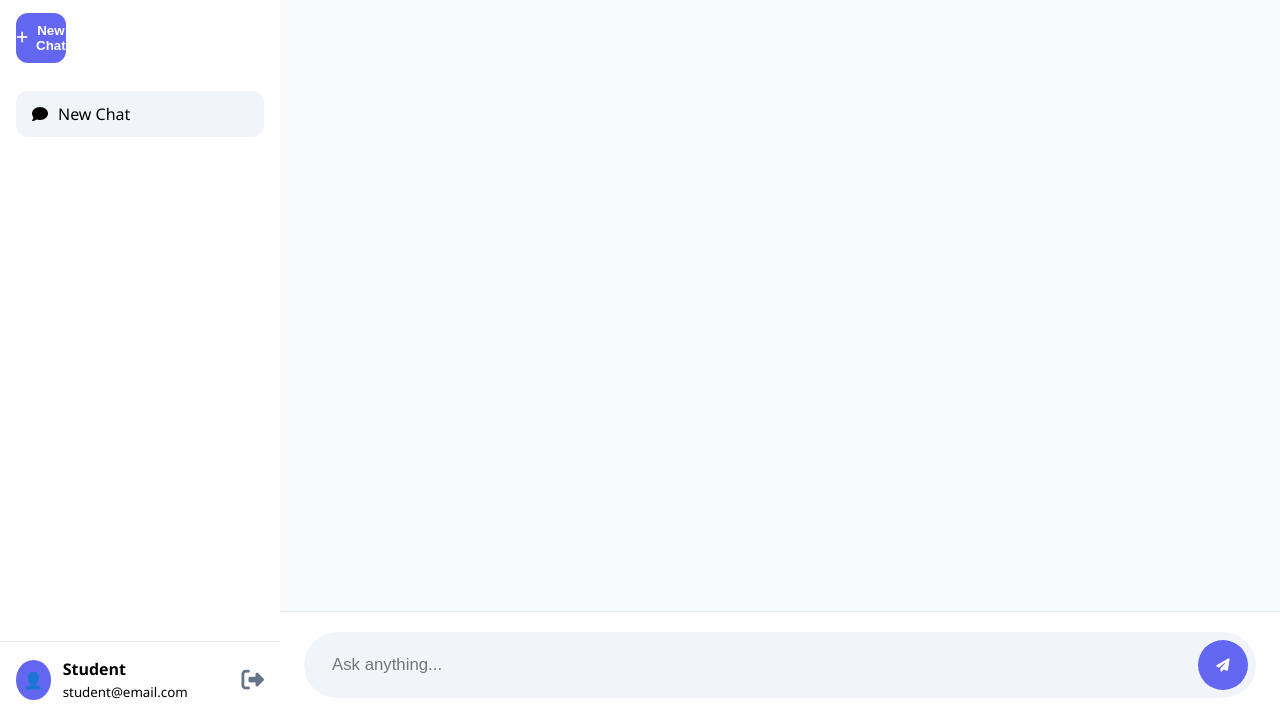
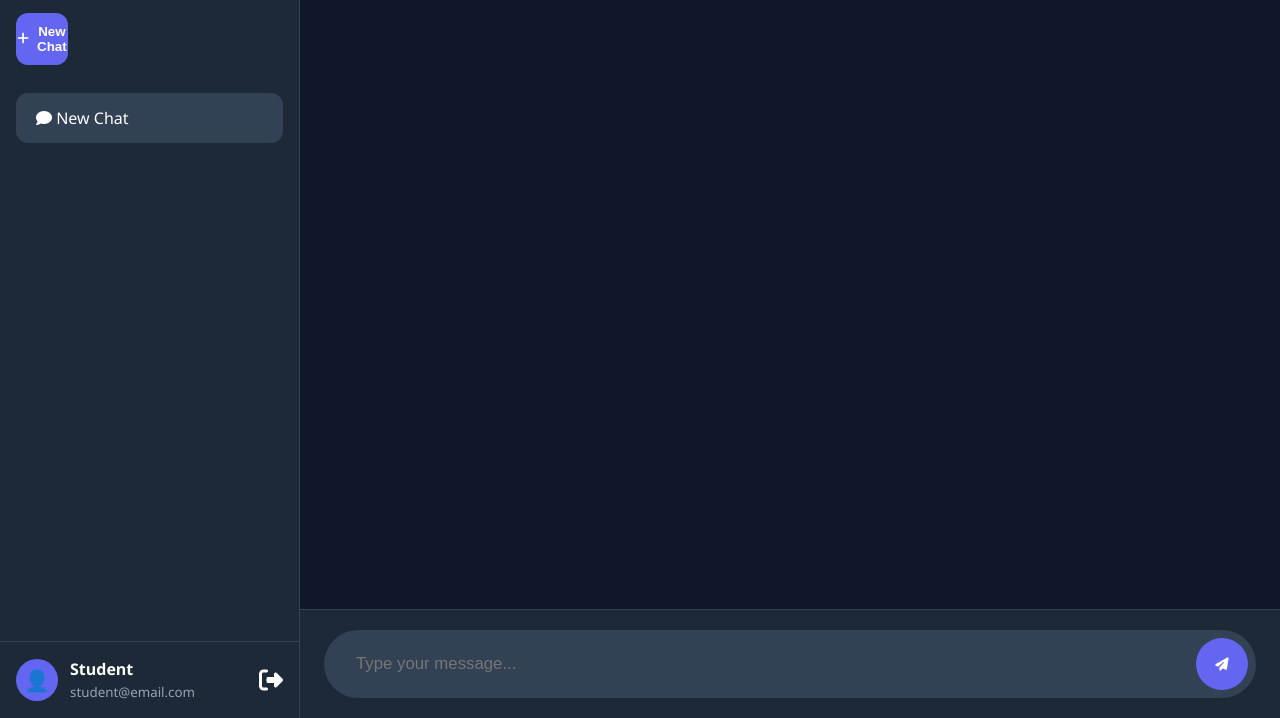
Before and after one commit to dorgbefu/studymate-ai, a plain HTML site: page frontend/index.html in a window 1280 px wide. Shown: the part 82-800 px from the top of the page. Drawn offline with Linux system fonts and the light colour scheme.

Commit message:
Update index.html

```diff
--- a/frontend/index.html
+++ b/frontend/index.html
@@ -8,38 +8,37 @@
     <style>
         :root {
             --primary: #6366f1;
-            --primary-dark: #4f46e5;
         }
         * { margin: 0; padding: 0; box-sizing: border-box; }
         body {
             font-family: 'Segoe UI', system-ui, sans-serif;
-            background: linear-gradient(135deg, #f0f4ff 0%, #e0e7ff 100%);
+            background: #0f172a;
             height: 100vh;
             display: flex;
             overflow: hidden;
+            color: white;
         }
 
-        /* SIDEBAR */
+        /* Sidebar */
         .sidebar {
-            width: 280px;
-            background: white;
-            box-shadow: 2px 0 10px rgba(0,0,0,0.1);
+            width: 300px;
+            background: #1e2937;
+            border-right: 1px solid #334155;
             display: flex;
             flex-direction: column;
         }
         .sidebar-header {
             padding: 20px;
-            border-bottom: 1px solid #e2e8f0;
+            border-bottom: 1px solid #334155;
             display: flex;
             align-items: center;
             gap: 12px;
         }
         .logo {
             font-size: 28px;
-            font-weight: 700;
             color: var(--primary);
         }
-        .new-chat-btn {
+        .new-chat {
             margin: 16px;
             padding: 14px;
             background: var(--primary);
@@ -60,45 +59,25 @@
             padding: 8px;
         }
         .chat-item {
-            padding: 12px 16px;
+            padding: 14px 20px;
             margin: 4px 8px;
             border-radius: 12px;
             cursor: pointer;
-            display: flex;
-            align-items: center;
-            gap: 10px;
+            transition: 0.2s;
         }
         .chat-item:hover, .chat-item.active {
-            background: #f1f5f9;
+            background: #334155;
+        }
+        .chat-item .title {
+            font-weight: 500;
+            margin-bottom: 4px;
+        }
+        .chat-item .time {
+            font-size: 0.8rem;
+            color: #94a3b8;
         }
 
-        .sidebar-footer {
-            padding: 16px;
-            border-top: 1px solid #e2e8f0;
-            display: flex;
-            align-items: center;
-            gap: 12px;
-        }
-        .profile {
-            display: flex;
-            align-items: center;
-            gap: 12px;
-            flex: 1;
-            cursor: pointer;
-        }
-        .avatar {
-            width: 40px;
-            height: 40px;
-            background: #6366f1;
-            color: white;
-            border-radius: 50%;
-            display: flex;
-            align-items: center;
-            justify-content: center;
-            font-weight: bold;
-        }
-
-        /* MAIN CHAT AREA */
+        /* Main Chat Area */
         .main {
             flex: 1;
             display: flex;
@@ -106,58 +85,69 @@
         }
         .chat-header {
             padding: 16px 24px;
-            background: white;
-            border-bottom: 1px solid #e2e8f0;
-            font-weight: 600;
+            background: #1e2937;
+            border-bottom: 1px solid #334155;
             display: flex;
             align-items: center;
             gap: 12px;
+            font-weight: 600;
         }
+
         .messages {
             flex: 1;
             padding: 24px;
             overflow-y: auto;
-            background: #f8fafc;
+            background: #0f172a;
             display: flex;
             flex-direction: column;
             gap: 16px;
         }
+
         .message {
             max-width: 75%;
             padding: 14px 18px;
             border-radius: 20px;
-            line-height: 1.5;
+            position: relative;
+            line-height: 1.6;
         }
         .user {
             align-self: flex-end;
-            background: #6366f1;
+            background: var(--primary);
             color: white;
-            border-bottom-right-radius: 6px;
+            border-bottom-right-radius: 4px;
         }
         .ai {
             align-self: flex-start;
-            background: white;
-            box-shadow: 0 2px 8px rgba(0,0,0,0.08);
-            border-bottom-left-radius: 6px;
+            background: #334155;
+            color: white;
+            border-bottom-left-radius: 4px;
+        }
+
+        .typing {
+            align-self: flex-start;
+            background: #334155;
+            padding: 14px 18px;
+            border-radius: 20px;
+            border-bottom-left-radius: 4px;
         }
 
         .input-area {
             padding: 20px 24px;
-            background: white;
-            border-top: 1px solid #e2e8f0;
+            background: #1e2937;
+            border-top: 1px solid #334155;
         }
         .input-box {
             display: flex;
-            gap: 12px;
-            background: #f1f5f9;
+            background: #334155;
             border-radius: 9999px;
             padding: 8px;
         }
         input {
             flex: 1;
+            background: transparent;
             border: none;
-            background: transparent;
-            padding: 14px 20px;
+            color: white;
+            padding: 16px 24px;
             font-size: 1.05rem;
             outline: none;
         }
@@ -165,14 +155,34 @@
             background: var(--primary);
             color: white;
             border: none;
-            width: 50px;
-            height: 50px;
+            width: 52px;
+            height: 52px;
             border-radius: 50%;
             cursor: pointer;
+        }
+
+        /* Profile */
+        .sidebar-footer {
+            padding: 16px;
+            border-top: 1px solid #334155;
+            display: flex;
+            align-items: center;
+            gap: 12px;
+        }
+        .avatar {
+            width: 42px;
+            height: 42px;
+            background: var(--primary);
+            border-radius: 50%;
+            display: flex;
+            align-items: center;
+            justify-content: center;
+            font-size: 1.3rem;
         }
     </style>
 </head>
 <body>
+
     <!-- SIDEBAR -->
     <div class="sidebar">
         <div class="sidebar-header">
@@ -180,23 +190,19 @@
             <h2>StudyMate AI</h2>
         </div>
 
-        <button class="new-chat-btn" onclick="newChat()">
+        <button class="new-chat" onclick="newChat()">
             <i class="fas fa-plus"></i> New Chat
         </button>
 
-        <div class="chat-list" id="chatList">
-            <!-- Chat items will be added by JavaScript -->
-        </div>
+        <div class="chat-list" id="chatList"></div>
 
         <div class="sidebar-footer">
-            <div class="profile" onclick="showProfile()">
-                <div class="avatar">👤</div>
-                <div>
-                    <strong id="username">Student</strong>
-                    <small id="useremail">student@email.com</small>
-                </div>
+            <div class="avatar">👤</div>
+            <div style="flex:1">
+                <strong>Student</strong><br>
+                <small style="color:#94a3b8">student@email.com</small>
             </div>
-            <i class="fas fa-sign-out-alt" onclick="logout()" style="cursor:pointer; font-size:1.4rem; color:#64748b;"></i>
+            <i class="fas fa-sign-out-alt" onclick="logout()" style="cursor:pointer;font-size:1.5rem"></i>
         </div>
     </div>
 
@@ -206,14 +212,14 @@
             <strong id="currentChatTitle">New Chat</strong>
         </div>
 
-        <div class="messages" id="messages">
-            <!-- Messages appear here -->
-        </div>
+        <div class="messages" id="messages"></div>
 
         <div class="input-area">
             <div class="input-box">
-                <input type="text" id="question" placeholder="Ask anything..." autocomplete="off">
-                <button onclick="askAI()"><i class="fas fa-paper-plane"></i></button>
+                <input type="text" id="question" placeholder="Type your message..." autocomplete="off">
+                <button onclick="sendMessage()">
+                    <i class="fas fa-paper-plane"></i>
+                </button>
             </div>
         </div>
     </div>
@@ -227,15 +233,15 @@
         }
 
         function newChat() {
-            const newChat = {
+            const chat = {
                 id: Date.now(),
                 title: "New Chat",
                 messages: []
             };
-            chats.unshift(newChat);
+            chats.unshift(chat);
             saveChats();
             renderChatList();
-            switchChat(newChat.id);
+            switchChat(chat.id);
         }
 
         function switchChat(id) {
@@ -243,16 +249,16 @@
             const chat = chats.find(c => c.id === id);
             document.getElementById('currentChatTitle').textContent = chat.title;
 
-            const messagesDiv = document.getElementById('messages');
-            messagesDiv.innerHTML = '';
+            const container = document.getElementById('messages');
+            container.innerHTML = '';
 
             chat.messages.forEach(msg => {
                 const div = document.createElement('div');
                 div.className = `message ${msg.isUser ? 'user' : 'ai'}`;
                 div.textContent = msg.text;
-                messagesDiv.appendChild(div);
+                container.appendChild(div);
             });
-            messagesDiv.scrollTop = messagesDiv.scrollHeight;
+            container.scrollTop = container.scrollHeight;
         }
 
         function renderChatList() {
@@ -261,63 +267,56 @@
             chats.forEach(chat => {
                 const div = document.createElement('div');
                 div.className = `chat-item ${chat.id === currentChatId ? 'active' : ''}`;
-                div.innerHTML = `
-                    <i class="fas fa-comment"></i>
-                    <span>${chat.title}</span>
-                `;
+                div.innerHTML = `<i class="fas fa-comment"></i> <span>${chat.title}</span>`;
                 div.onclick = () => switchChat(chat.id);
                 list.appendChild(div);
             });
         }
 
-        async function askAI() {
+        async function sendMessage() {
             const input = document.getElementById('question');
-            const question = input.value.trim();
-            if (!question || !currentChatId) return;
+            const text = input.value.trim();
+            if (!text || !currentChatId) return;
 
             const chat = chats.find(c => c.id === currentChatId);
-            chat.messages.push({ isUser: true, text: question });
+            chat.messages.push({ isUser: true, text: text });
             input.value = '';
 
-            // Show user message
-            const messagesDiv = document.getElementById('messages');
-            const userMsg = document.createElement('div');
-            userMsg.className = 'message user';
-            userMsg.textContent = question;
-            messagesDiv.appendChild(userMsg);
-            messagesDiv.scrollTop = messagesDiv.scrollHeight;
+            const container = document.getElementById('messages');
+            const userDiv = document.createElement('div');
+            userDiv.className = 'message user';
+            userDiv.textContent = text;
+            container.appendChild(userDiv);
+            container.scrollTop = container.scrollHeight;
 
-            // Show typing
-            const typing = document.createElement('div');
-            typing.className = 'message ai';
-            typing.textContent = "Typing...";
-            messagesDiv.appendChild(typing);
-            messagesDiv.scrollTop = messagesDiv.scrollHeight;
+            // Typing indicator
+            const typingDiv = document.createElement('div');
+            typingDiv.className = 'message ai typing';
+            typingDiv.textContent = "Thinking...";
+            container.appendChild(typingDiv);
+            container.scrollTop = container.scrollHeight;
 
             try {
                 const res = await fetch("https://studymate-ai-yqqz.onrender.com/ask", {
                     method: "POST",
                     headers: { "Content-Type": "application/json" },
-                    body: JSON.stringify({ question: question })
+                    body: JSON.stringify({ question: text })
                 });
+
                 const data = await res.json();
+                typingDiv.remove();
 
-                typing.remove();
-                const aiMsg = document.createElement('div');
-                aiMsg.className = 'message ai';
-                aiMsg.textContent = data.answer || "Sorry, no response.";
-                messagesDiv.appendChild(aiMsg);
-                messagesDiv.scrollTop = messagesDiv.scrollHeight;
+                const aiDiv = document.createElement('div');
+                aiDiv.className = 'message ai';
+                aiDiv.textContent = data.answer || "Sorry, no response received.";
+                container.appendChild(aiDiv);
+                container.scrollTop = container.scrollHeight;
 
-                chat.messages.push({ isUser: false, text: aiMsg.textContent });
+                chat.messages.push({ isUser: false, text: aiDiv.textContent });
                 saveChats();
             } catch (e) {
-                typing.textContent = "❌ Connection error";
+                typingDiv.textContent = "❌ Connection error. Please check your internet.";
             }
-        }
-
-        function showProfile() {
-            alert("👤 User Profile\n\nName: Student\nEmail: student@email.com\n\n(Profile page coming soon)");
         }
 
         function logout() {
@@ -333,9 +332,9 @@
 
         renderChatList();
 
-        // Press Enter to send
+        // Send on Enter
         document.getElementById('question').addEventListener('keypress', e => {
-            if (e.key === "Enter") askAI();
+            if (e.key === "Enter") sendMessage();
         });
     </script>
 </body>
```
